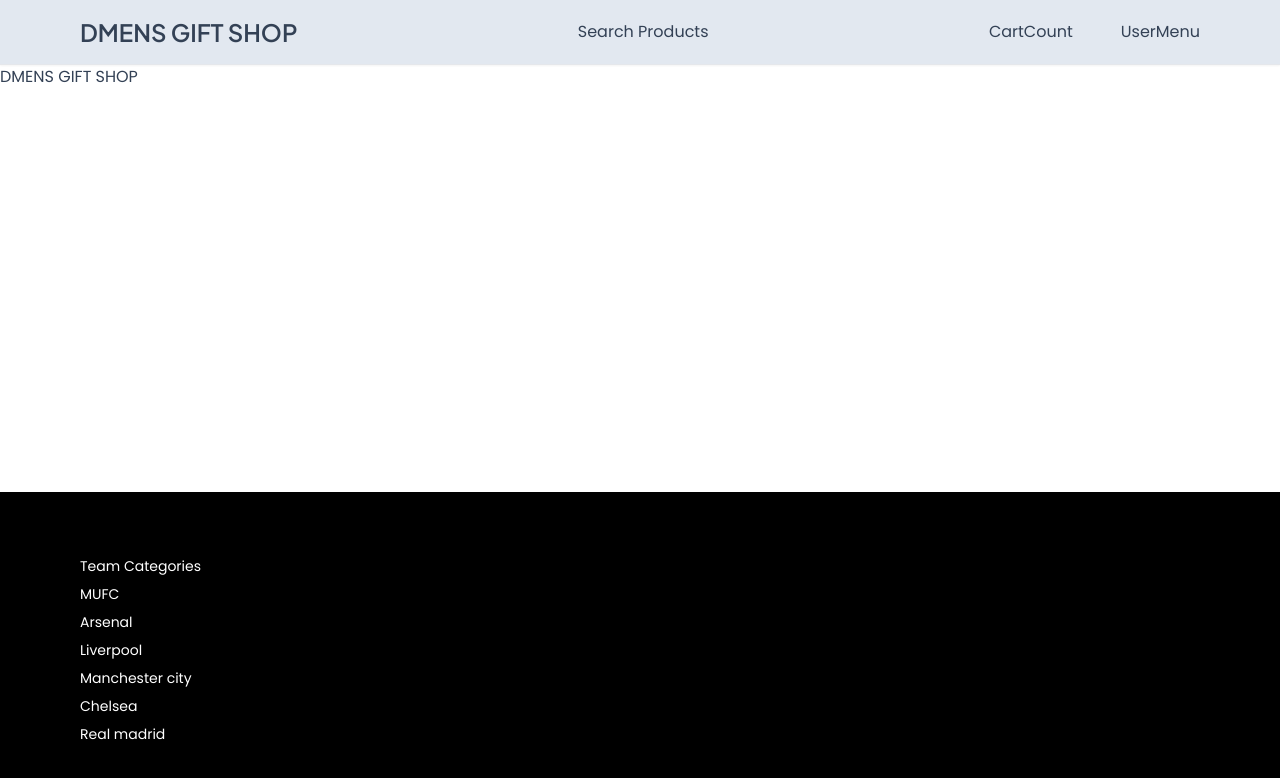
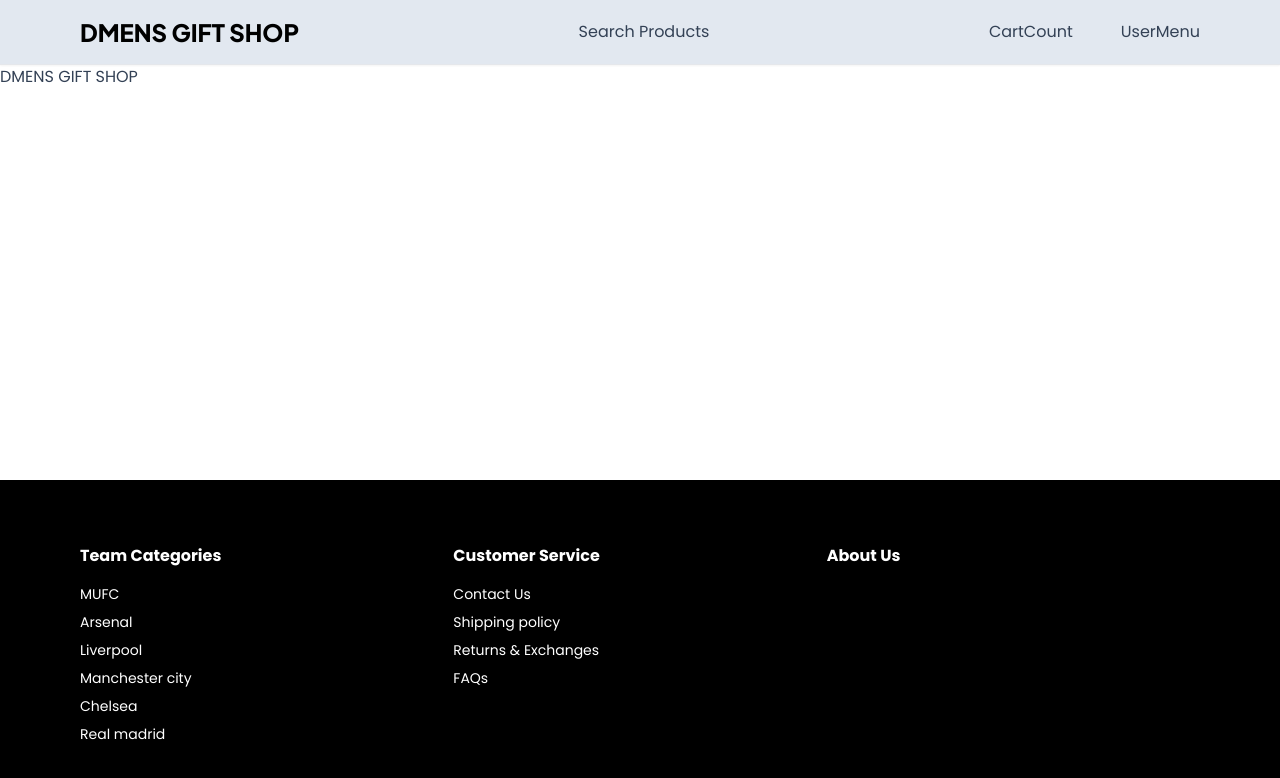
Before and after one commit to DenzelMswazi/dmens, a Next.js app: page / in a window 1280 px wide. Shown: the top 778 px of the page. Built offline with nearby package versions, Linux system fonts and the light colour scheme.

Commit message:
About us

```diff
--- a/app/components/footer/Footer.tsx
+++ b/app/components/footer/Footer.tsx
@@ -8,7 +8,7 @@ const Footer = () => {
         <Container>
           <div className="flex flex-col md:flex-row justify-between pt-16 pb-8">
             <FooterList>
-              <h3>Team Categories</h3>
+              <h3 className="text-base font-bold mb-2">Team Categories</h3>
               <Link href={"#"}>MUFC</Link>
               <Link href={"#"}>Arsenal</Link>
               <Link href={"#"}>Liverpool</Link>
@@ -16,6 +16,16 @@ const Footer = () => {
               <Link href={"#"}>Chelsea</Link>
               <Link href={"#"}>Real madrid</Link>
             </FooterList>
+            <FooterList>
+              <h3 className="text-base font-bold mb-2">Customer Service</h3>
+              <Link href={"#"}>Contact Us</Link>
+              <Link href={"#"}>Shipping policy</Link>
+              <Link href={"#"}>Returns & Exchanges</Link>
+              <Link href={"#"}>FAQs</Link>
+            </FooterList>
+            <div className="w-full md:w-1/3 mb-6 md:mb-0">
+              <h3 className="text-base font-bold mb-2">About Us</h3>
+            </div>
           </div>
         </Container>
         </footer>
--- a/app/components/nav/Navbar.tsx
+++ b/app/components/nav/Navbar.tsx
@@ -2,7 +2,7 @@ import Link from "next/link";
 import Container from "../Container";
 import { Plus_Jakarta_Sans } from "next/font/google";
 
-const plus_Jakarta_Sans = Plus_Jakarta_Sans({ subsets: ["latin"], weight: ["600"]});
+const plus_Jakarta_Sans = Plus_Jakarta_Sans({ subsets: ["latin"], weight: ["800"]});
 
 const Navbar = () => {
     return (
@@ -10,7 +10,7 @@ const Navbar = () => {
         <div className="py-4 border-b-[1px]">
           <Container>
             <div className="flex items-center justify-between gap-3 md:gap-0">
-              <Link href={"/"} className={`${plus_Jakarta_Sans.className} font-extrabold text-2xl`}>DMENS GIFT SHOP</Link>
+              <Link href={"/"} className={`${plus_Jakarta_Sans.className} font-extrabold text-2xl text-black`}>DMENS GIFT SHOP</Link>
               <div className="hidden md:block">Search Products</div>
               <div className="flex items-center gap-8 md:gap-12">
                 <div>CartCount</div>
```
